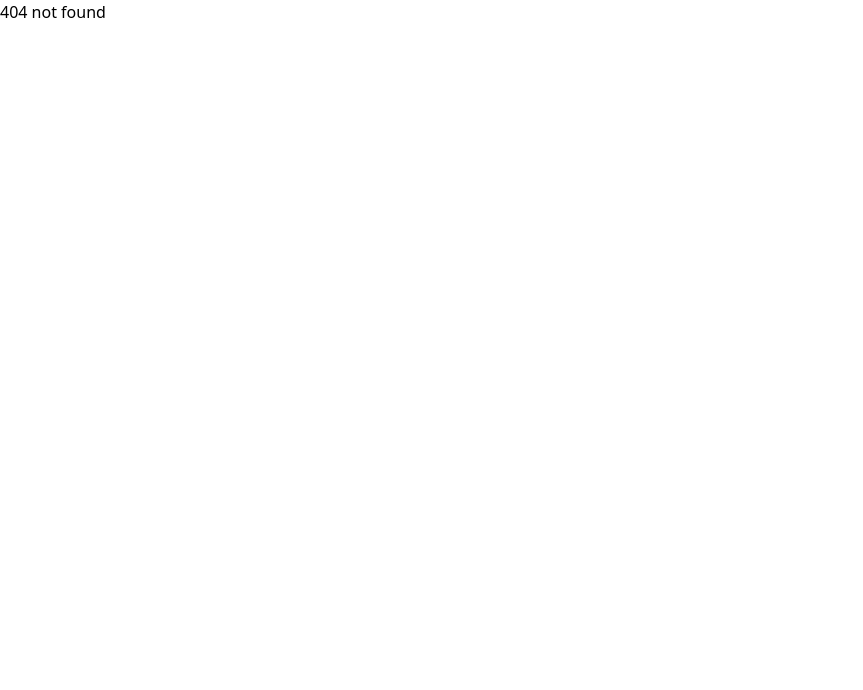
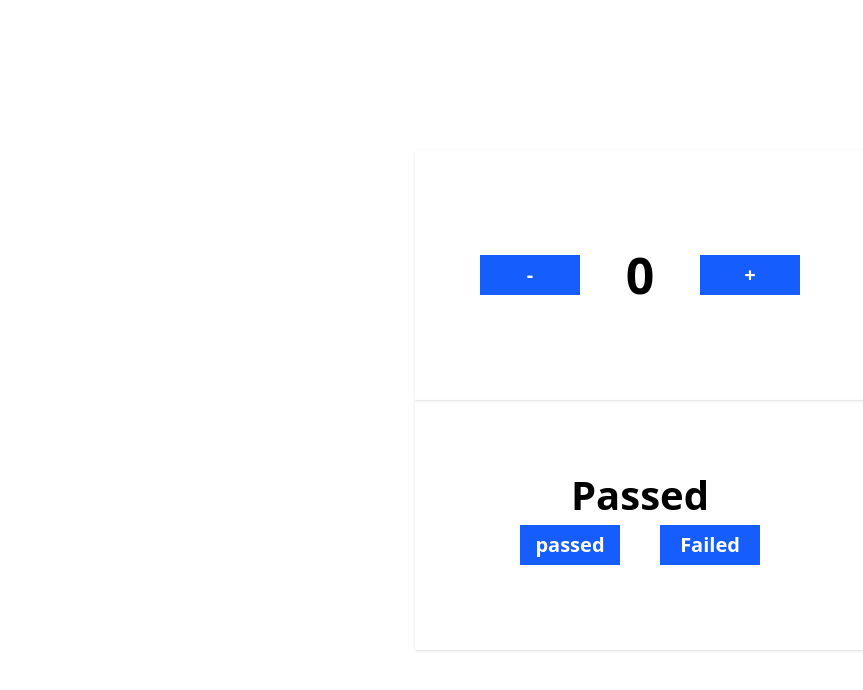
Before and after one commit to Dama-27/cbc-frontend, a React (Vite) app: page /Testing in a window 1280 px wide. Before the commit this address had no page. Shown: the top 690 px of the page, without its empty margins (0-863 px from the left). Built offline with nearby package versions, Linux system fonts and the light colour scheme.

Commit message:
before adding axios

```diff
--- a/package.json
+++ b/package.json
@@ -11,6 +11,7 @@
   },
   "dependencies": {
     "@tailwindcss/vite": "^4.1.11",
+    "axios": "^1.10.0",
     "react": "^19.1.0",
     "react-dom": "^19.1.0",
     "react-router-dom": "^7.6.3",
--- a/src/App.jsx
+++ b/src/App.jsx
@@ -6,6 +6,7 @@
 import LoginPage from './pages/login'
 import SignUp from './pages/signup'
 import AdminPage from './pages/adminPage'
+import TestPage from './pages/testPage'
 
 
 function App() {
@@ -38,8 +39,10 @@
           <Route path="/" element={<HomePage/>}/>
           <Route path="/login" element={<LoginPage/>}/>
           <Route path="/signup" element={<SignUp/>}/>
+          <Route path="/Testing" element={<TestPage/>}/>
           <Route path="/admin/*" element={<AdminPage/>}/>
           <Route path="/*" element={<h1>404 not found</h1>} />
+
         </Routes>
       </div>
     </BrowserRouter>
--- a/src/pages/login.jsx
+++ b/src/pages/login.jsx
@@ -1,7 +1,39 @@
+import axios from "axios"
+import { useState } from "react"
+
 export default function LoginPage() {
+    const [email, setEmail] = useState("")
+    const [password, setPassword] = useState("")
+
+    function handleLogin(){
+        console.log(email)
+        console.log(password)
+        // axios.post("http://localhost:5000")
+    }
+
     return(
-        <div className='w-full h-screen bg-gray-100 flex justify-center items-center'>
-            <div className='w-[400px] h-[500px] bg-white shadow-lg rounded-lg p-8'>
+        <div className='w-full h-screen bg-[url("/login.jpg")] bg-center bg-cover flex justify-evenly items-center '>
+            <div className="w-[50%] h-full">
+
+            </div>
+            <div className="w-[50%] h-full flex justify-center items-center">
+                <div className="w-[500px] h-[600px] backdrop-blur-md rounded-[50px] shadow-2xl flex flex-col justify-center items-center">
+                    <input onChange={(e)=>{
+                        setEmail(e.target.value)
+                    }}
+                    value={email} className="w-[300px] h-[50px] border border-[#c3efe9] rounded-[50px] my-[20px]"/>
+                    <input onChange={(e)=>{
+                        setPassword(e.target.value)
+                    }} value={password} type="password" className="w-[300px] h-[50px] border border-[#c3efe9] rounded-[50px] my-[20px] mb-[20px]"/>
+                    <button onClick={
+                            handleLogin()
+                    } className="w-[300px] h-[50px] cursor-pointer bg-[#c3efe9] rounded-[50px] text-white font-bold ">Login</button>
+                </div>
+            </div>
+
+
+
+            {/* <div className='w-[400px] h-[500px] bg-white shadow-lg rounded-lg p-8'>
                 <h1 className='text-2xl font-bold mb-6 text-center'>Login</h1>
                 <form>
                     <div className='mb-4'>
@@ -14,7 +46,7 @@
                     </div>
                     <button type='submit' className='w-full bg-blue-600 text-white py-2 rounded hover:bg-blue-700'>Login</button>
                 </form>
-            </div>
+            </div> */}
         </div>
     )
 }
--- /dev/null
+++ b/src/pages/testPage.jsx
@@ -0,0 +1,60 @@
+import { useState } from "react"
+
+export default function TestPage(){
+    const [count, setCount] = useState(0)
+    //count -> variable
+    //setCount -> function -> used to change "count"
+
+    //////use hooks on top of the function///
+    //////hooks toka same widiyata load wenna one
+    //////hooks run wena order eka alter karanna ba
+
+    const [status, setStatus] = useState("Passed")
+    //useState
+    //useEffect
+    //useNavigation
+    //useParams
+    //useLocation
+
+
+
+    return(
+        <div className="w-full h-screen flex justify-center items-center flex-col">
+            <div className="w-[450px] h-[250px] shadow flex justify-center items-center">
+                <button onClick={()=>{
+                    setCount(count-1)
+                }} className="bg-blue-600 text-white font-bold text-center w-[100px] h-[40px] text-[20px] cursor-pointer">
+                    -
+                </button>
+                <span className="text-[50px] font-bold text-center w-[100px] h-[40px] mx-[10px] flex justify-center items-center">
+                    {count}
+                </span>
+                <button onClick={()=>{
+                    setCount(count+1)
+                }} className="bg-blue-600 text-white font-bold text-center w-[100px] h-[40px] text-[20px] cursor-pointer">
+                    +
+                </button>
+            </div>
+            <div className="w-[450px] h-[250px] shadow flex flex-col justify-center items-center">
+                <span className="text-[40px] font-bold text-center w-[100px] h-[40px] mx-[10px] flex justify-center  flext-col">
+                    {status}
+                </span>
+                <div>
+                    <button className="bg-blue-600 text-white font-bold text-center w-[100px] h-[40px] text-[20px] cursor-pointer m-[20px]"
+                    onClick={()=>{
+                        setStatus("Passed")
+                    }}>
+                        passed
+                    </button>
+                    <button  className="bg-blue-600 text-white font-bold text-center w-[100px] h-[40px] text-[20px] cursor-pointer  m-[20px]"
+                    onClick={()=>{
+                        setStatus("Failed")
+                    }}>
+                        Failed
+                    </button>
+                </div>
+            </div>
+        </div>
+
+    )
+}
```
Also changed, not shown: public/login.jpg (added), 1 other file (tests, documents, lock files or other folders).
